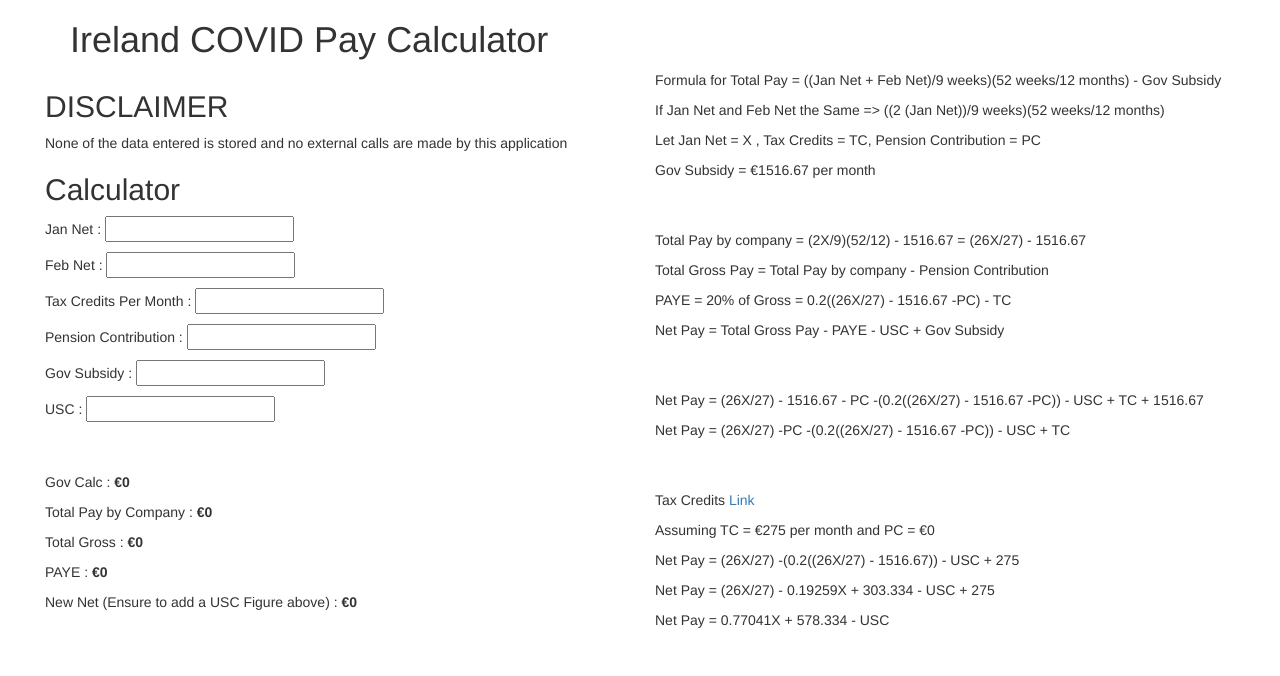
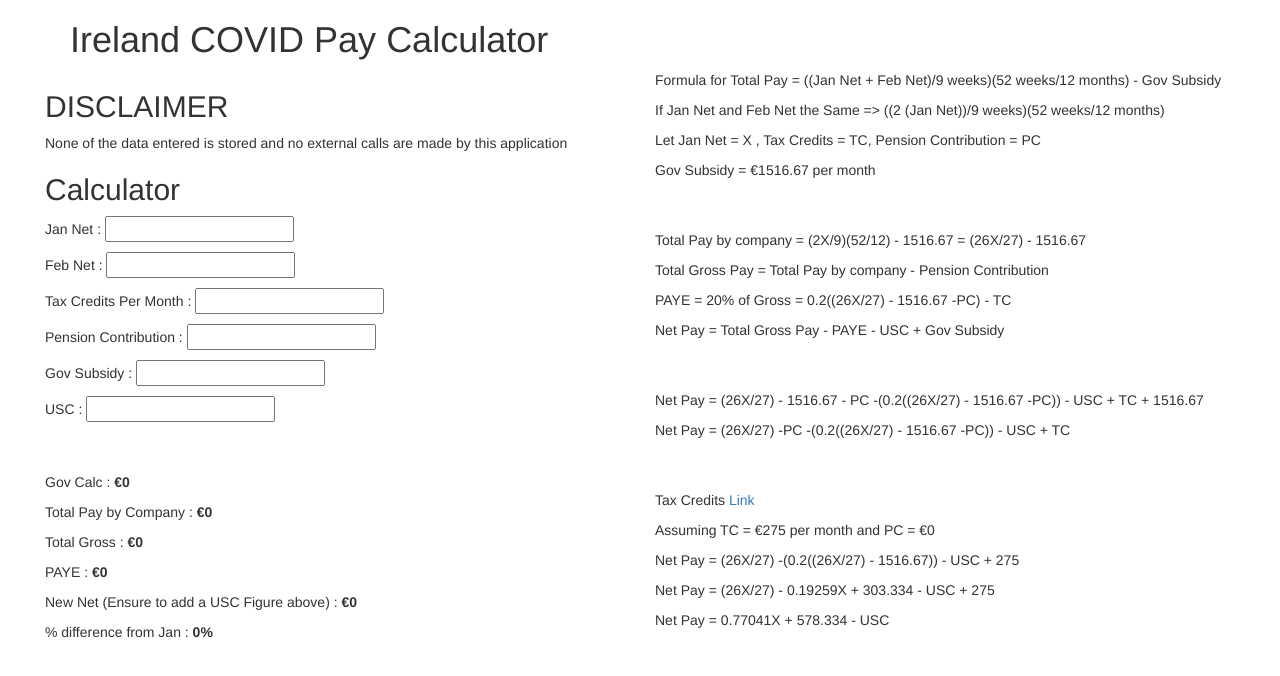
Before and after one commit to 1carew1/covid-pay-calculator, a React (Create React App) app: page / in a window 1280 px wide. Shown: the top 676 px of the page. Built offline with nearby package versions, Linux system fonts and the light colour scheme.

Commit message:
Adding in percent lost

```diff
--- a/src/FullBody.js
+++ b/src/FullBody.js
@@ -117,12 +117,20 @@ class FullBody extends Component {
     return this.round(totalNet);
   }
 
+  calculatePercentageDifference(original, newVal){
+    if(original <= 0 || !newVal){
+      return 0;
+    }
+    return this.round(((newVal - original)/ original)*100);
+  }
+
   render() {
     const govCalc = this.govCalc();
     const totalPay = this.totalPay(govCalc);
     const totalGross = this.totalGross(totalPay);
     const PAYE = this.paye(totalGross);
     const calcNet = this.calculateNet(totalGross, PAYE);
+    const janDiff = this.calculatePercentageDifference(this.state.janNet, calcNet);
 
     return (
         <div className="container-fluid">
@@ -144,6 +152,7 @@ class FullBody extends Component {
                 <p>Total Gross : <strong>€{totalGross}</strong></p>
                 <p>PAYE : <strong>€{PAYE}</strong></p>
                 <p>New Net (Ensure to add a USC Figure above) : <strong>€{calcNet}</strong></p>
+                <p>% difference from Jan : <strong>{janDiff}%</strong></p>
              </div>
              <div className="col-md-6">
                 <p>Formula for Total Pay = ((Jan Net + Feb Net)/9 weeks)(52 weeks/12 months) - Gov Subsidy</p>
```
